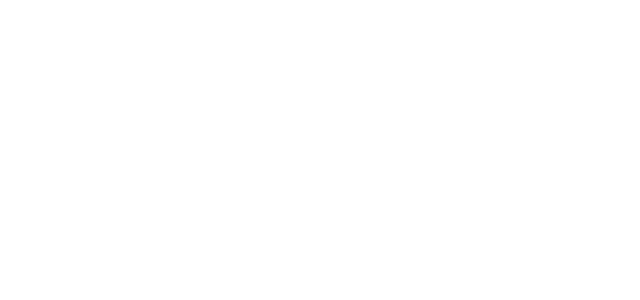
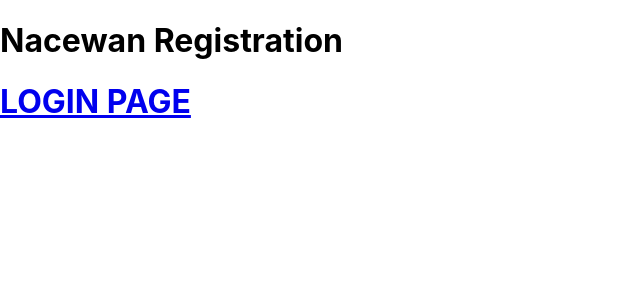
Before and after one commit to MaxKXIV/school-registration-system, a React (Create React App) app: page / in a window 1280 px wide. Shown: the top 300 px of the page, without its empty margins (0-640 px from the left). Built offline with nearby package versions, Linux system fonts and the light colour scheme.

Commit message:
routing to pages for app, initialize pages

```diff
--- a/package.json
+++ b/package.json
@@ -46,6 +46,7 @@
     "eslint-plugin-jsx-a11y": "^6.8.0",
     "eslint-plugin-react": "^7.33.2",
     "eslint-plugin-react-hooks": "^4.6.0",
-    "prettier": "^3.2.5"
+    "prettier": "^3.2.5",
+    "react-router-dom": "^6.22.0"
   }
 }
--- a/src/App.css
+++ /dev/null
@@ -1,3 +0,0 @@
-.App {
-  text-align: center;
-}
--- a/src/App.js
+++ b/src/App.js
@@ -1,7 +1,17 @@
-import "./App.css";
+import { BrowserRouter, Routes, Route } from "react-router-dom";
+import LoginPage from "./pages/login/login.page";
+import RegistrationPage from "./pages/registration/registration.page";
 
 function App() {
-  return <div className="App"></div>;
+  return (
+    <BrowserRouter>
+      <h1>Nacewan Registration</h1>
+      <Routes>
+        <Route path="/" element={<LoginPage />}></Route>
+        <Route path="/registration" element={<RegistrationPage />}></Route>
+      </Routes>
+    </BrowserRouter>
+  );
 }
 
 export default App;
--- /dev/null
+++ b/src/pages/login/login.page.jsx
@@ -0,0 +1,13 @@
+import { Link } from "react-router-dom";
+
+const LoginPage = () => {
+  return (
+    <Link to={"/RegistrationPage"}>
+      <div>
+        <h1>LOGIN PAGE</h1>
+      </div>
+    </Link>
+  );
+};
+
+export default LoginPage;
--- /dev/null
+++ b/src/pages/registration/registration.page.jsx
@@ -0,0 +1,7 @@
+import React from "react";
+
+const RegistrationPage = () => {
+  <div></div>;
+};
+
+export default RegistrationPage;
```
Also changed, not shown: src/pages/login/login.page.css (added), src/pages/registration/registration.page.css (added), 1 other file (tests, documents, lock files or other folders).
